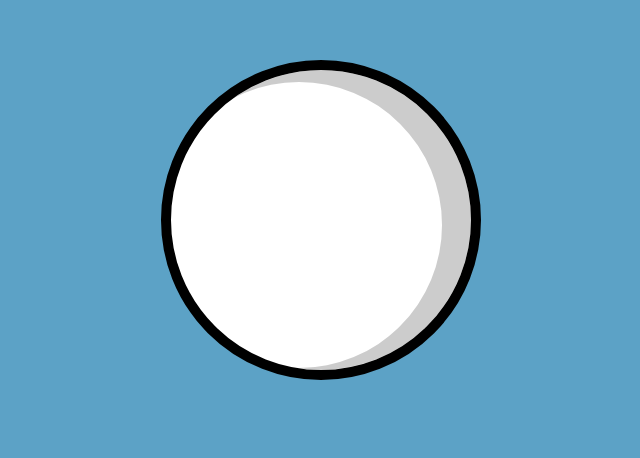
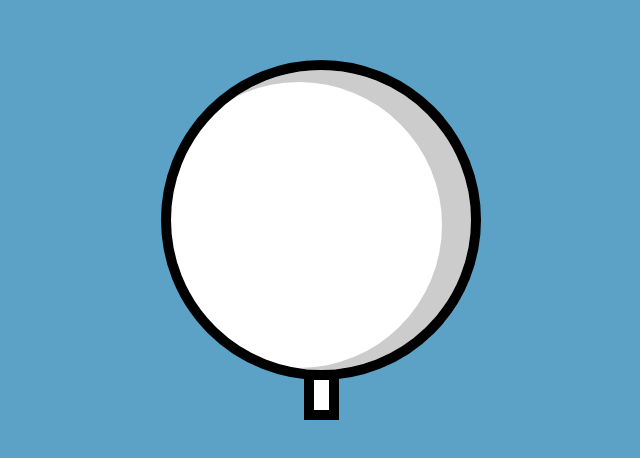
Before and after one commit to lakeedrock/zero_to_hero_cssart, a plain HTML site: page index.html in a window 1280 px wide. Shown: the part 180-638 px from the top of the page, without its empty margins (319-959 px from the left). Drawn offline with Linux system fonts and the light colour scheme.

Commit message:
Neck Part

```diff
--- a/css/main.scss
+++ b/css/main.scss
@@ -32,3 +32,13 @@ body{
     border-radius: 50%;
     box-shadow: inset -22px 5px 0 7px rgba(0,0,0,0.2);
 }
+
+.head::after{
+    content: "";
+    position: absolute;
+    width: 15px;
+    height: 30px;
+    background: white;
+    margin-top: 300px;
+    border: 10px solid black;
+}
```
Also changed, not shown: css/main.css, 1 other file.
